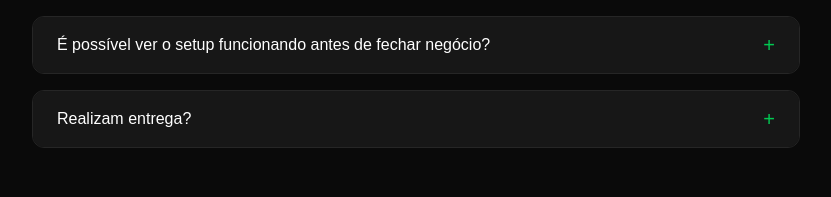
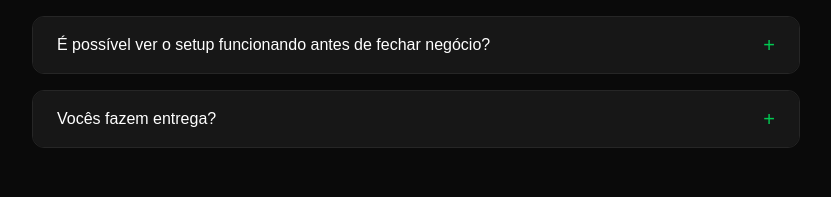
Before and after one commit to franciscoaciole/setup-gamer-landing, a Next.js app: page / in a window 1280 px wide. Shown: the part 3974-4171 px from the top of the page, without its empty margins (224-1055 px from the left). Built offline with nearby package versions, Linux system fonts and the light colour scheme.

Commit message:
Alteraçoes de texto specs em perguntas pt2

```diff
--- a/src/data/specs.ts
+++ b/src/data/specs.ts
@@ -116,7 +116,7 @@ export const faqItems: FAQItem[] = [
       "Sim, é possível ver o equipamento funcionando antes da confirmação da compra.",
   },
   {
-    question: "Realizam entrega?",
+    question: "Vocês fazem entrega?",
     answer:
       "A entrega pode ser combinada conforme a localidade. Entre em contato para verificar a disponibilidade para sua região.",
   },
```
